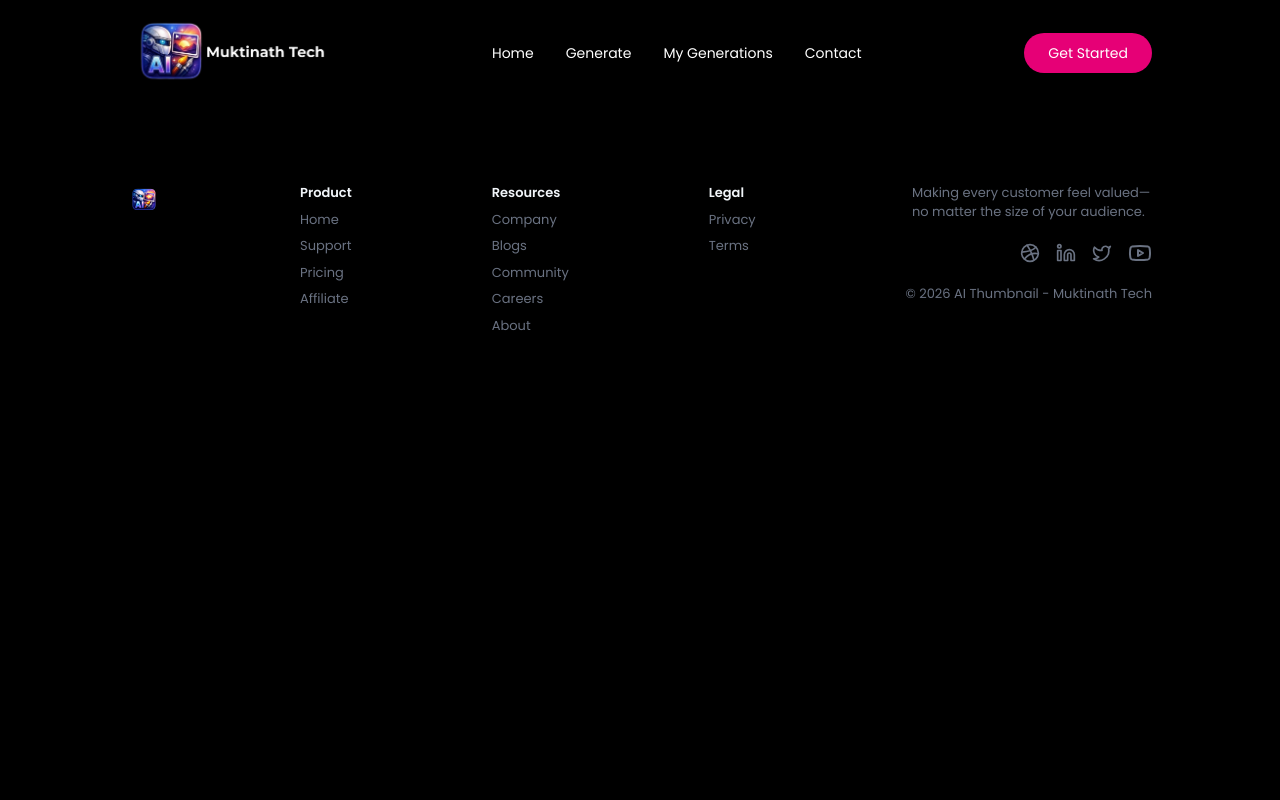
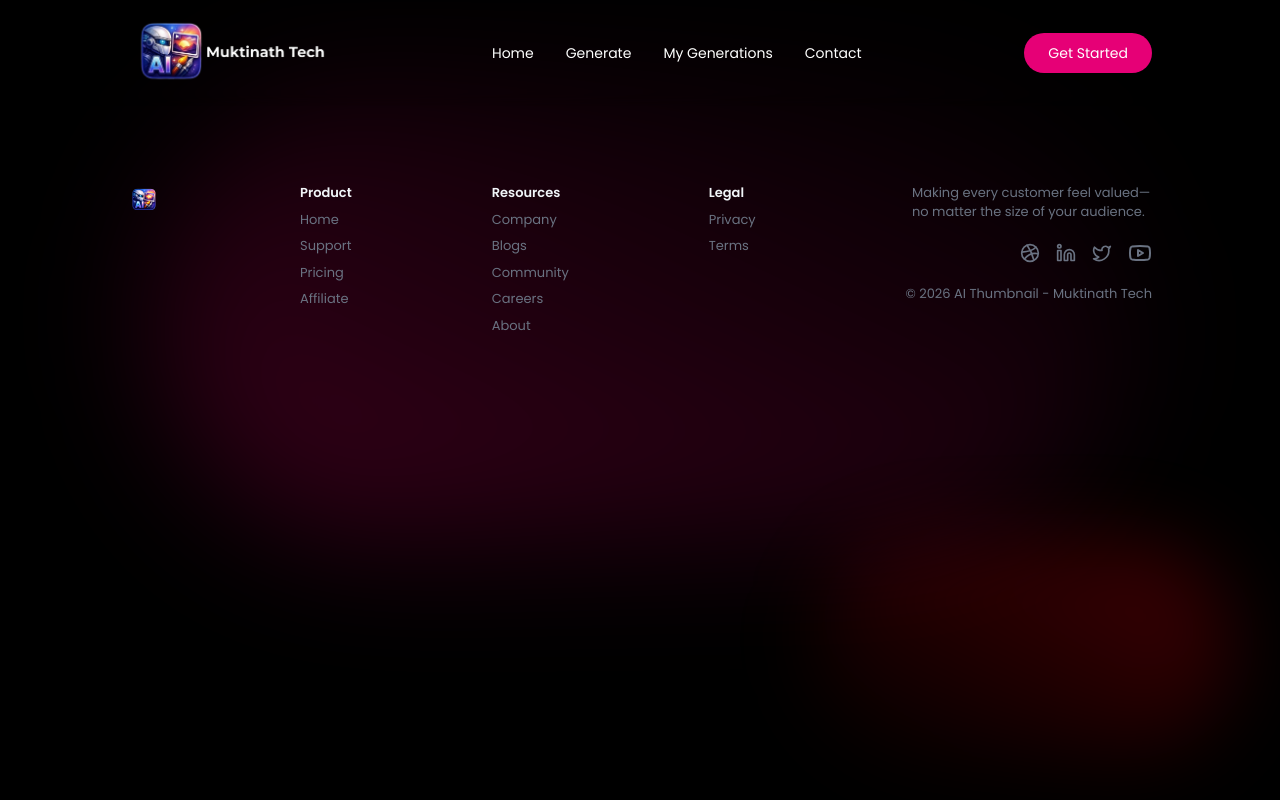
Before and after one commit to muktinathrajbanshi/ai_thumbnail_generator, a React (Vite) app in the folder frontend/: page /my-generation in a window 1280 px wide. Built offline with nearby package versions, Linux system fonts and the light colour scheme.

Commit message:
nidra lago yar

```diff
--- a/frontend/src/pages/MyGeneration.tsx
+++ b/frontend/src/pages/MyGeneration.tsx
@@ -1,9 +1,10 @@
+import SoftBackdrop from "../components/SoftBackdrop";
 
 const MyGeneration = () => {
   return (
-    <div>
-
-    </div>
+    <>
+     <SoftBackdrop />
+    </>
   )
 }
 
```
